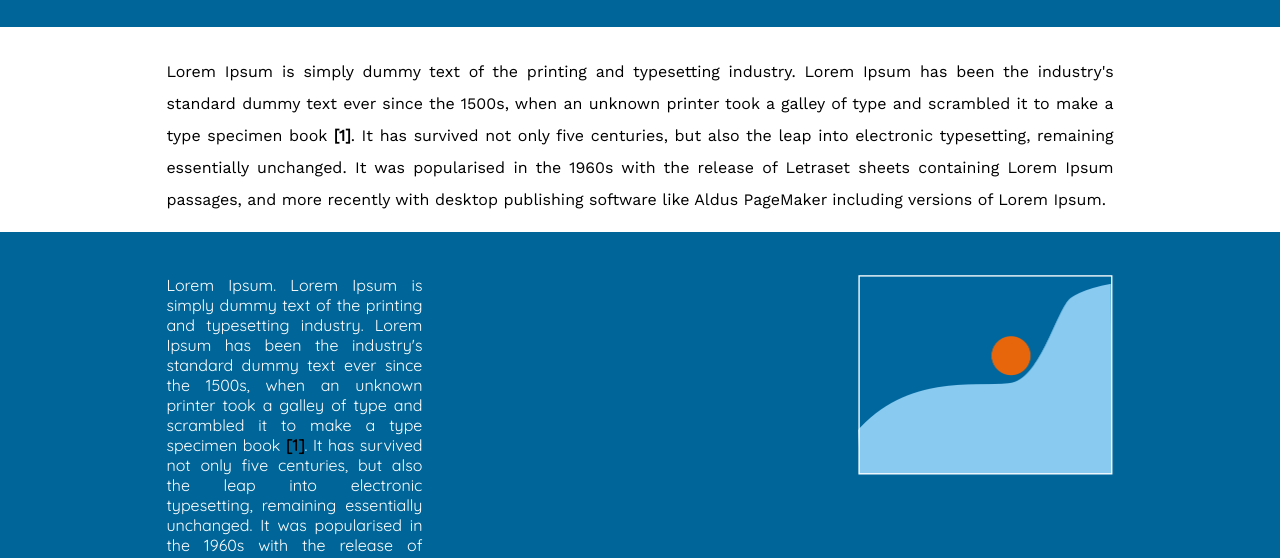
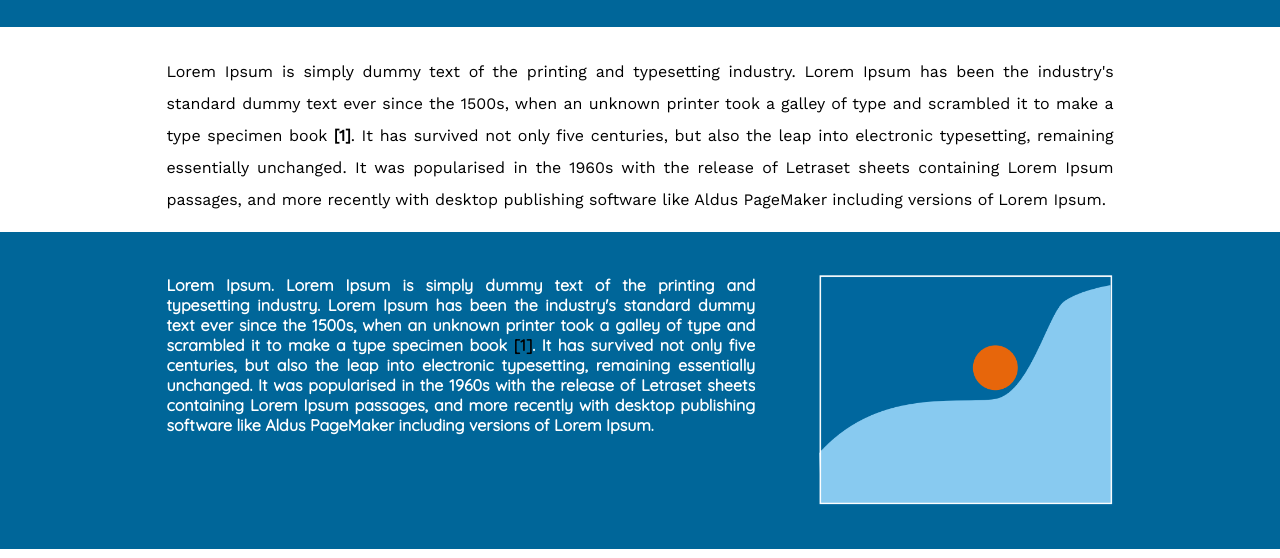
Before and after one commit to iGEM-QSF/Aalto-Helsinki-wiki-17, a plain HTML site: page Parts.html in a window 1280 px wide. Shown: the part 383-941 px from the top of the page. Drawn offline with nearby package versions, Linux system fonts and the light colour scheme; some packages are replaced by stand-ins of ours.

Commit message:
parts color block style

```diff
--- a/styles.css
+++ b/styles.css
@@ -297,18 +297,18 @@ q:after {
   overflow: hidden;
 }
 #parts-text {
-  padding: 1% 13%;
+  padding: 1% 0% 1% 13%;
   color: #ffffff;
-  width: 20%;
+  width: 46%;
   float: left;
   text-align: justify;
+  font-weight: bold;
   overflow: hidden;
 }
 #parts-photo {
-  padding: 1% 13%;
+  padding: 1% 13% 1% 5%;
   float: right;
-  left: 40%;
-  width: 20%;
+  width: 23%;
 }
 
 .color-block-container {
```
